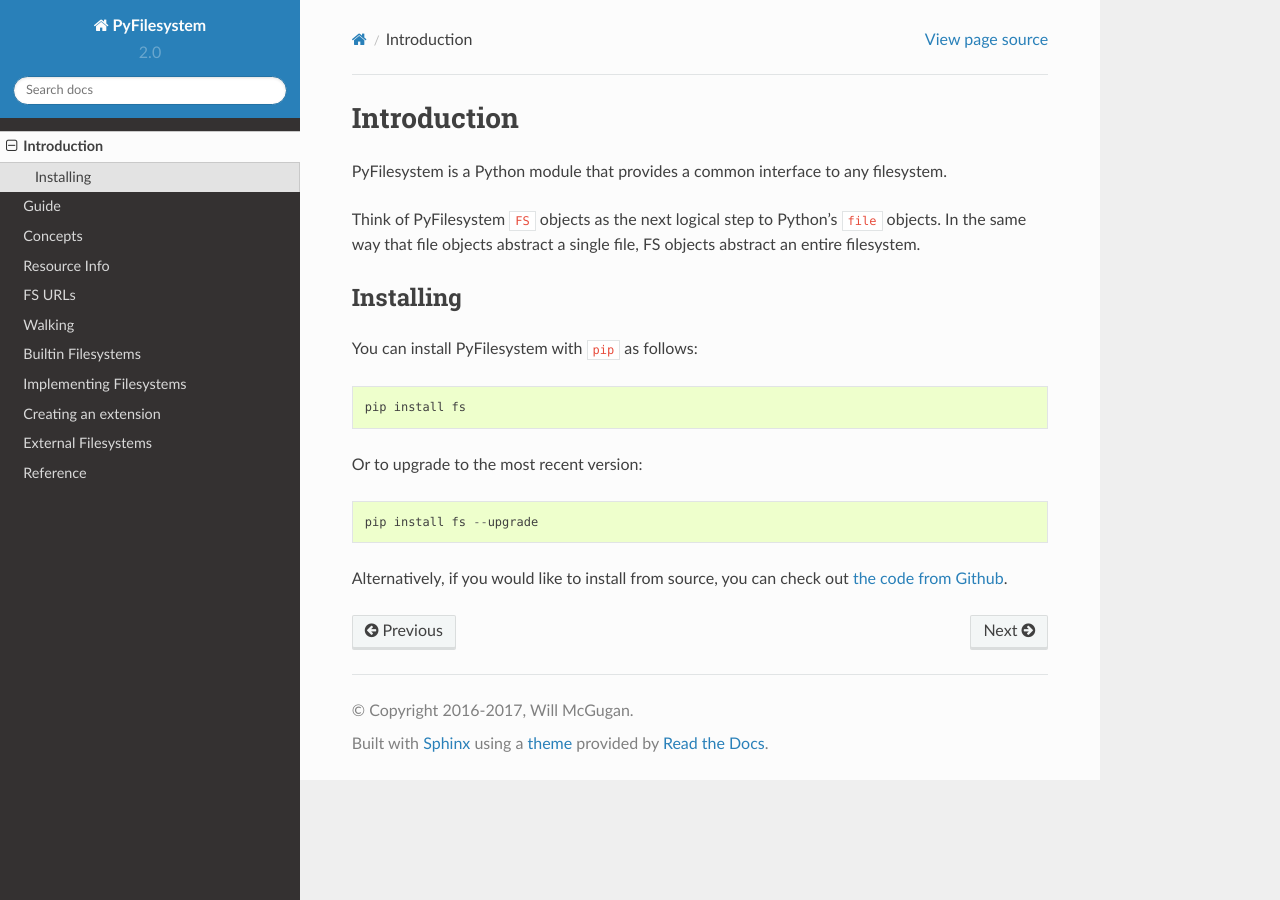
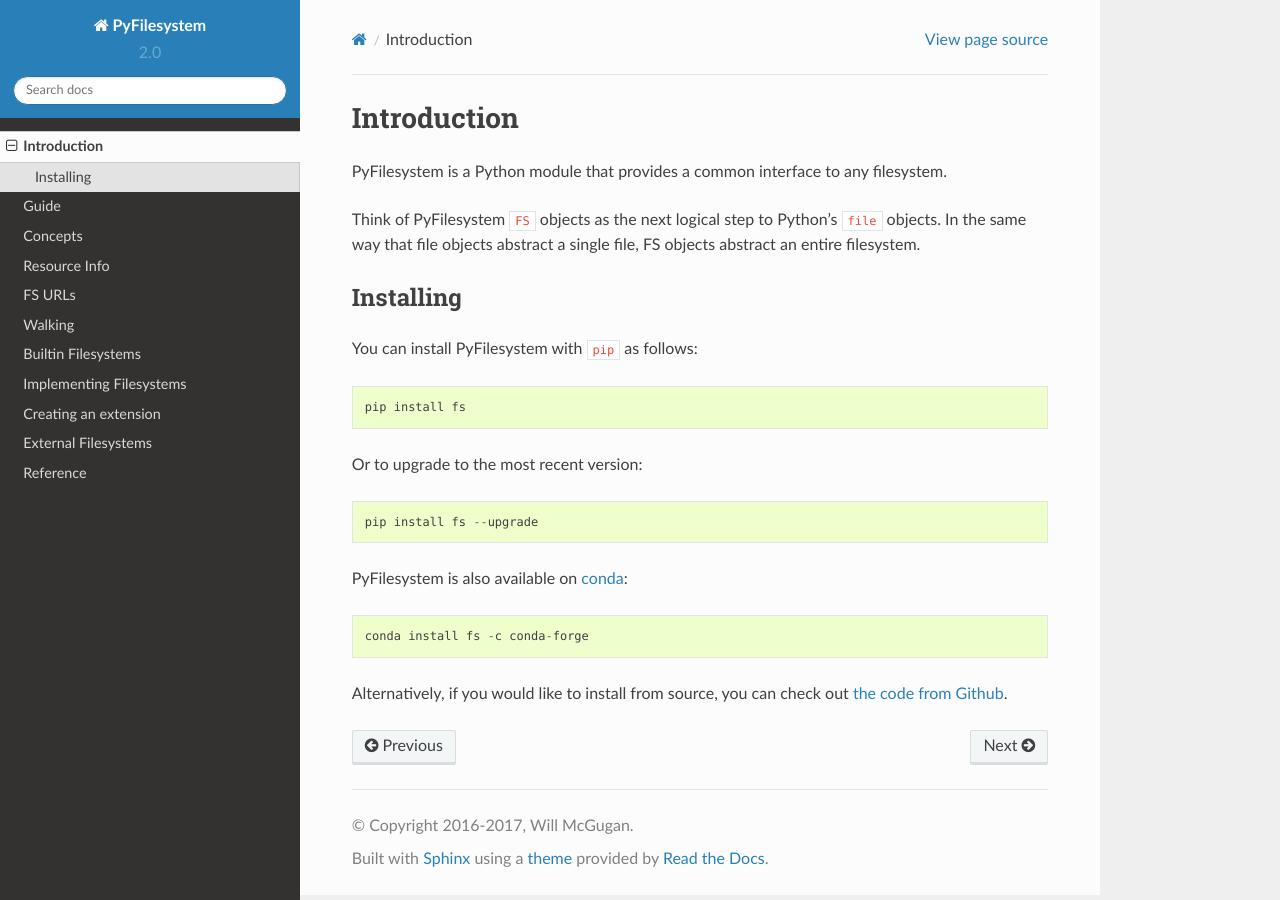
Before and after one commit to PyFilesystem/pyfilesystem2, a Sphinx documentation site: the page built from docs/source/introduction.rst, in a window 1280 px wide. Built offline with Sphinx 7.4.7 and the Read the Docs theme 2.0.0, drawn with Linux system fonts in a browser that asks for light colours.

Commit message:
Add conda install command to docs

```diff
--- a/docs/source/introduction.rst
+++ b/docs/source/introduction.rst
@@ -20,5 +20,11 @@
 
     pip install fs --upgrade
 
+PyFilesystem is also available on conda_::
+
+    conda install fs -c conda-forge
+
 Alternatively, if you would like to install from source, you can check
 out `the code from Github <https://github.com/PyFilesystem/pyfilesystem2>`_.
+
+.. _conda: https://conda.io/docs/
```
